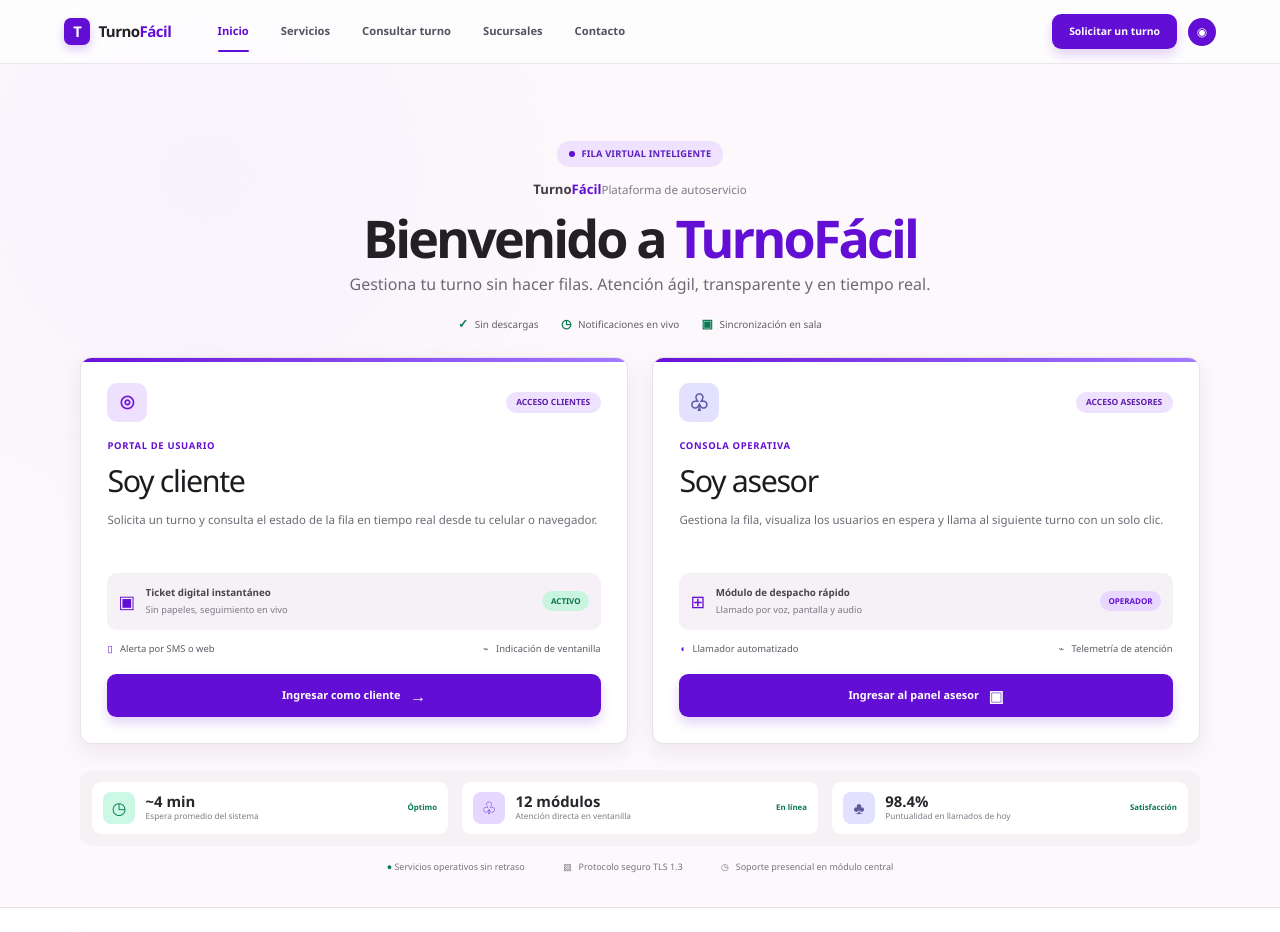
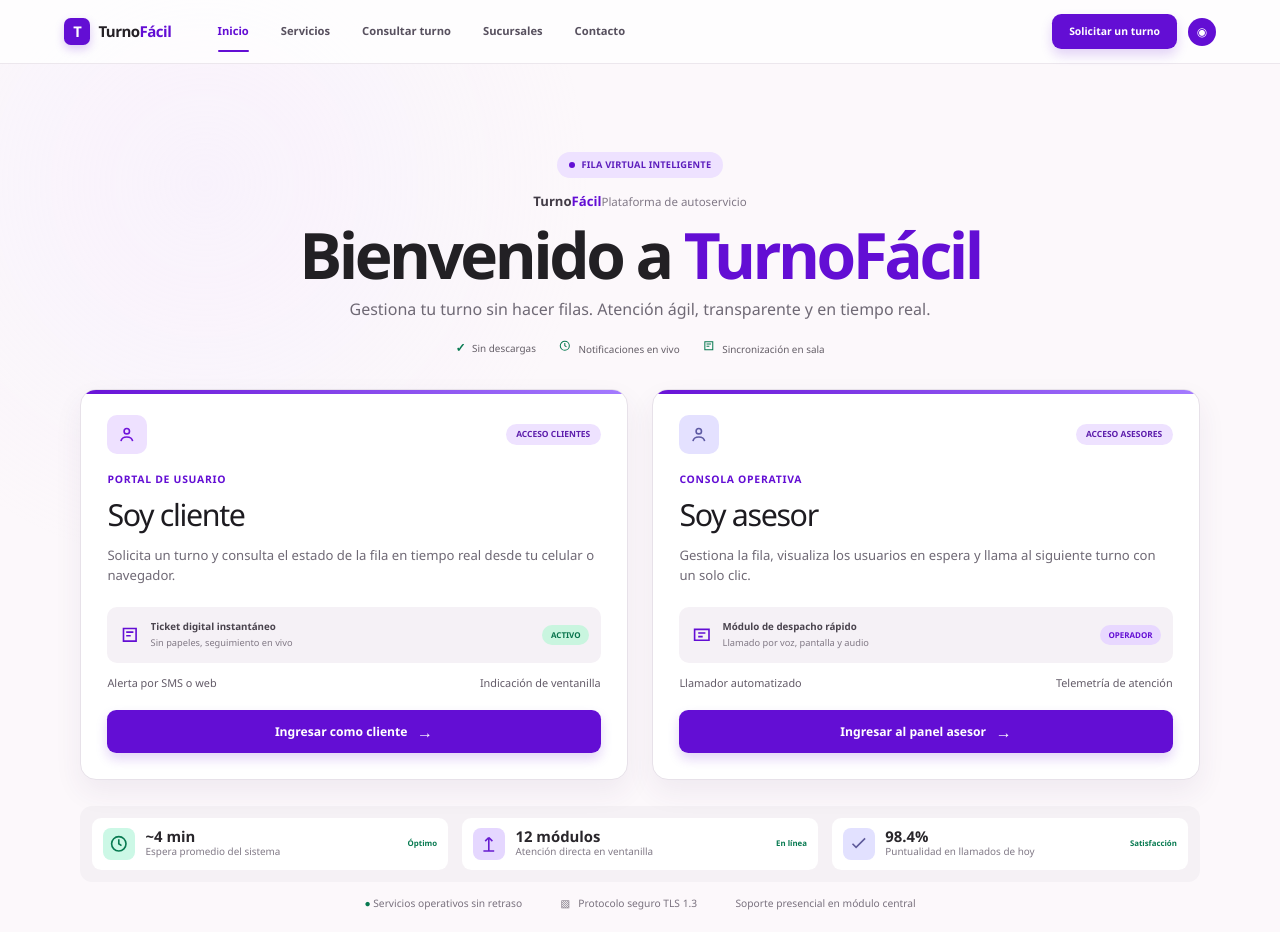
Before and after one commit to mateor32/turnos-app, an Angular app in the folder client/: page / in a window 1280 px wide. Shown: the top 932 px of the page. Built offline with nearby package versions, Linux system fonts and the light colour scheme.

Commit message:
Enhance UI components and loading states; improve accessibility and styling across the application

```diff
--- a/client/src/app/pages/access/access.component.html
+++ b/client/src/app/pages/access/access.component.html
@@ -4,12 +4,14 @@
     <span>Turno<span class="brand-accent">Fácil</span></span>
   </a>
   <section class="access-panel">
-    <div class="card-icon" [class.advisor-icon]="isAdmin" [class.user-icon]="!isAdmin">{{ isAdmin ? '♧' : '⌾' }}</div>
+    <div class="card-icon" [class.advisor-icon]="isAdmin" [class.user-icon]="!isAdmin">
+      <svg viewBox="0 0 24 24" aria-hidden="true"><circle cx="12" cy="8" r="3"/><path d="M5.5 19c.6-3 2.8-4.5 6.5-4.5s5.9 1.5 6.5 4.5"/></svg>
+    </div>
     <p class="card-kicker">{{ isAdmin ? 'Consola operativa' : 'Portal de usuario' }}</p>
     <h1>{{ isAdmin ? 'Panel asesor' : 'Solicita tu turno' }}</h1>
     <p>{{ isAdmin ? 'Ingresa para gestionar la fila y llamar al siguiente usuario.' : 'Ingresa tus datos para obtener un ticket digital y seguir tu turno.' }}</p>
     <a class="button button-primary" [routerLink]="isAdmin ? '/administradores' : '/clientes/turno'">
-      {{ isAdmin ? 'Ingresar al panel' : 'Solicitar turno' }} <span>→</span>
+      {{ isAdmin ? 'Ingresar al panel' : 'Solicitar turno' }} <span aria-hidden="true">→</span>
     </a>
     <a class="back-link" routerLink="/">← Volver al inicio</a>
   </section>
--- a/client/src/app/pages/admin-dashboard/admin-dashboard.component.ts
+++ b/client/src/app/pages/admin-dashboard/admin-dashboard.component.ts
@@ -82,7 +82,7 @@ export class AdminDashboardComponent implements OnInit, OnDestroy {
     this.recallHandle = setTimeout(() => this.isRecalling.set(false), 1200);
   }
 
-  private loadDashboard(showLoading = true): void {
+  protected loadDashboard(showLoading = true): void {
     if (showLoading) this.loading.set(true);
     this.request?.unsubscribe();
     this.request = forkJoin({
--- a/client/src/app/pages/home/home.component.html
+++ b/client/src/app/pages/home/home.component.html
@@ -37,9 +37,9 @@
       <p class="hero-copy">Gestiona tu turno sin hacer filas. Atención ágil, transparente y en tiempo real.</p>
 
       <div class="trust-strip" aria-label="Beneficios de TurnoFácil">
-        <span><b>✓</b> Sin descargas</span>
-        <span><b>◷</b> Notificaciones en vivo</span>
-        <span><b>▣</b> Sincronización en sala</span>
+        <span><b aria-hidden="true">✓</b> Sin descargas</span>
+        <span><b aria-hidden="true"><svg viewBox="0 0 24 24"><circle cx="12" cy="12" r="8"/><path d="M12 7v5l3 2"/></svg></b> Notificaciones en vivo</span>
+        <span><b aria-hidden="true"><svg viewBox="0 0 24 24"><path d="M5 5h14v14H5z"/><path d="M8 9h8M8 13h5"/></svg></b> Sincronización en sala</span>
       </div>
     </section>
 
@@ -47,20 +47,20 @@
       <article class="access-card">
         <div class="card-top-line"></div>
         <div class="card-heading">
-          <div class="card-icon user-icon">⌾</div>
+          <div class="card-icon user-icon"><svg viewBox="0 0 24 24" aria-hidden="true"><circle cx="12" cy="8" r="3"/><path d="M5.5 19c.6-3 2.8-4.5 6.5-4.5s5.9 1.5 6.5 4.5"/></svg></div>
           <span class="card-tag">Acceso clientes</span>
         </div>
         <p class="card-kicker">Portal de usuario</p>
         <h2>Soy cliente</h2>
         <p class="card-description">Solicita un turno y consulta el estado de la fila en tiempo real desde tu celular o navegador.</p>
         <div class="status-row">
-          <div class="status-symbol">▣</div>
+          <div class="status-symbol"><svg viewBox="0 0 24 24" aria-hidden="true"><path d="M5 5h14v14H5z"/><path d="M8 9h8M8 13h5"/></svg></div>
           <div><strong>Ticket digital instantáneo</strong><small>Sin papeles, seguimiento en vivo</small></div>
           <span class="status-badge success">Activo</span>
         </div>
         <div class="feature-row">
-          <span>▯ &nbsp; Alerta por SMS o web</span>
-          <span>⌁ &nbsp; Indicación de ventanilla</span>
+          <span>Alerta por SMS o web</span>
+          <span>Indicación de ventanilla</span>
         </div>
         <a class="button button-primary card-button" routerLink="/clientes">Ingresar como cliente <span>→</span></a>
       </article>
@@ -68,38 +68,38 @@
       <article class="access-card">
         <div class="card-top-line"></div>
         <div class="card-heading">
-          <div class="card-icon advisor-icon">♧</div>
+          <div class="card-icon advisor-icon"><svg viewBox="0 0 24 24" aria-hidden="true"><circle cx="12" cy="8" r="3"/><path d="M5.5 19c.6-3 2.8-4.5 6.5-4.5s5.9 1.5 6.5 4.5"/></svg></div>
           <span class="card-tag">Acceso asesores</span>
         </div>
         <p class="card-kicker">Consola operativa</p>
         <h2>Soy asesor</h2>
         <p class="card-description">Gestiona la fila, visualiza los usuarios en espera y llama al siguiente turno con un solo clic.</p>
         <div class="status-row">
-          <div class="status-symbol">⊞</div>
+          <div class="status-symbol"><svg viewBox="0 0 24 24" aria-hidden="true"><path d="M4 6h16v12H4z"/><path d="M8 10h8M8 14h5"/></svg></div>
           <div><strong>Módulo de despacho rápido</strong><small>Llamado por voz, pantalla y audio</small></div>
           <span class="status-badge operator">Operador</span>
         </div>
         <div class="feature-row">
-          <span>◖ &nbsp; Llamador automatizado</span>
-          <span>⌁ &nbsp; Telemetría de atención</span>
+          <span>Llamador automatizado</span>
+          <span>Telemetría de atención</span>
         </div>
-        <a class="button button-primary card-button" routerLink="/administradores">Ingresar al panel asesor <span>▣</span></a>
+        <a class="button button-primary card-button" routerLink="/administradores">Ingresar al panel asesor <span aria-hidden="true">→</span></a>
       </article>
     </section>
 
     <section class="metrics-section" id="como-funciona" aria-label="Indicadores del servicio">
       <div class="metric">
-        <span class="metric-icon mint">◷</span>
+        <span class="metric-icon mint"><svg viewBox="0 0 24 24" aria-hidden="true"><circle cx="12" cy="12" r="8"/><path d="M12 7v5l3 2"/></svg></span>
         <span><strong>~4 min</strong><small>Espera promedio del sistema</small></span>
         <em>Óptimo</em>
       </div>
       <div class="metric">
-        <span class="metric-icon lilac">♧</span>
+        <span class="metric-icon lilac"><svg viewBox="0 0 24 24" aria-hidden="true"><path d="M12 20V5m0 0L8 9m4-4 4 4M6 20h12"/></svg></span>
         <span><strong>12 módulos</strong><small>Atención directa en ventanilla</small></span>
         <em>En línea</em>
       </div>
       <div class="metric">
-        <span class="metric-icon lavender">♣</span>
+        <span class="metric-icon lavender"><svg viewBox="0 0 24 24" aria-hidden="true"><path d="m5 12 4 4L19 6"/></svg></span>
         <span><strong>98.4%</strong><small>Puntualidad en llamados de hoy</small></span>
         <em>Satisfacción</em>
       </div>
@@ -108,7 +108,7 @@
     <div class="service-note" id="sucursales">
       <span><b>●</b> Servicios operativos sin retraso</span>
       <span>▧ &nbsp; Protocolo seguro TLS 1.3</span>
-      <span>◷ &nbsp; Soporte presencial en módulo central</span>
+      <span>Soporte presencial en módulo central</span>
     </div>
   </main>
 
--- a/client/src/styles.css
+++ b/client/src/styles.css
@@ -11,8 +11,8 @@
   --primary-deep: #4f08ae;
   --primary-soft: #eee2ff;
   --success: #087a51;
-  --shadow-card: 0 8px 22px rgb(75 37 102 / 0.08);
-  font-family: 'Plus Jakarta Sans', 'Segoe UI', sans-serif;
+  --shadow-card: 0 12px 28px rgb(75 37 102 / 0.07);
+  font-family: 'Aptos', 'Segoe UI', sans-serif;
   color: var(--ink);
   background: var(--surface);
 }
@@ -29,6 +29,11 @@ body {
   min-width: 320px;
   margin: 0;
   background: var(--surface);
+}
+
+::selection {
+  color: #fff;
+  background: var(--primary);
 }
 
 button,
@@ -200,7 +205,7 @@ a {
   display: flex;
   flex-direction: column;
   align-items: center;
-  padding: clamp(2.4rem, 6vw, 4.8rem) 1.25rem 1.5rem;
+  padding: clamp(3rem, 7vw, 5.5rem) 1.25rem 2rem;
   text-align: center;
 }
 
@@ -239,7 +244,7 @@ a {
 .hero-section h1 {
   margin: 0.55rem 0 0.45rem;
   color: #222024;
-  font-size: clamp(2rem, 4.3vw, 3.25rem);
+  font-size: clamp(2.35rem, 5vw, 4rem);
   font-weight: 800;
   letter-spacing: -0.055em;
   line-height: 1.1;
@@ -268,9 +273,19 @@ a {
 }
 
 .trust-strip b {
+  display: inline-flex;
+  align-items: center;
   margin-right: 0.25rem;
   color: var(--success);
   font-size: 0.75rem;
+}
+
+.trust-strip svg {
+  width: 0.85rem;
+  height: 0.85rem;
+  fill: none;
+  stroke: currentColor;
+  stroke-width: 1.8;
 }
 
 .access-grid {
@@ -286,7 +301,7 @@ a {
   overflow: hidden;
   padding: 1.55rem 1.65rem 1.6rem;
   border: 1px solid var(--line);
-  border-radius: 0.72rem;
+  border-radius: 1rem;
   background: var(--surface-card);
   box-shadow: var(--shadow-card);
 }
@@ -312,8 +327,17 @@ a {
   height: 2.45rem;
   place-items: center;
   border-radius: 0.62rem;
-  font-size: 1.45rem;
   font-weight: 700;
+}
+
+.card-icon svg,
+.status-symbol svg,
+.metric-icon svg {
+  width: 1.35rem;
+  height: 1.35rem;
+  fill: none;
+  stroke: currentColor;
+  stroke-width: 1.8;
 }
 
 .user-icon {
@@ -339,7 +363,7 @@ a {
 .card-kicker {
   margin: 1.1rem 0 0.3rem;
   color: var(--primary);
-  font-size: 0.59rem;
+  font-size: 0.65rem;
   font-weight: 800;
   letter-spacing: 0.07em;
   text-transform: uppercase;
@@ -356,7 +380,7 @@ a {
   min-height: 2.85rem;
   margin: 0.45rem 0 1rem;
   color: var(--muted);
-  font-size: 0.72rem;
+  font-size: 0.82rem;
   line-height: 1.55;
 }
 
@@ -420,21 +444,17 @@ a {
   gap: 0.75rem;
   padding: 0.75rem 0 1.15rem;
   color: #625a67;
-  font-size: 0.59rem;
+  font-size: 0.68rem;
 }
 
 .feature-row span {
   white-space: nowrap;
 }
 
-.feature-row span:first-child::first-letter {
-  color: var(--primary);
-}
-
 .card-button {
   width: 100%;
   min-height: 2.7rem;
-  font-size: 0.68rem;
+  font-size: 0.76rem;
 }
 
 .card-button span {
@@ -502,7 +522,7 @@ a {
 .metric small {
   overflow: hidden;
   color: #807986;
-  font-size: 0.52rem;
+  font-size: 0.62rem;
   text-overflow: ellipsis;
   white-space: nowrap;
 }
@@ -523,7 +543,7 @@ a {
   gap: 2.4rem;
   padding: 0.9rem 1.25rem 2.1rem;
   color: #79717e;
-  font-size: 0.56rem;
+  font-size: 0.64rem;
 }
 
 .service-note b {
@@ -572,9 +592,7 @@ a {
   min-height: 100dvh;
   place-items: center;
   padding: 2rem 1.25rem;
-  background:
-    radial-gradient(circle at 50% 30%, rgb(238 226 255 / 0.7), transparent 30rem),
-    var(--surface);
+  background: var(--surface);
 }
 
 .access-brand {
@@ -587,7 +605,7 @@ a {
   width: min(100%, 28rem);
   padding: 2.3rem;
   border: 1px solid var(--line);
-  border-radius: 0.9rem;
+  border-radius: 1rem;
   background: #fff;
   box-shadow: var(--shadow-card);
   text-align: center;
@@ -735,9 +753,7 @@ a {
 
 .admin-shell {
   min-height: 100dvh;
-  background:
-    radial-gradient(circle at 12% 10%, rgb(238 226 255 / 0.3), transparent 26rem),
-    var(--surface);
+  background: var(--surface);
 }
 
 .admin-header {
@@ -747,7 +763,7 @@ a {
   min-height: 64px;
   padding: 0.7rem clamp(1.25rem, 5vw, 4.5rem);
   border-bottom: 1px solid rgb(231 225 233 / 0.74);
-  background: rgb(255 255 255 / 0.78);
+  background: #fff;
 }
 
 .admin-header-meta {
@@ -801,7 +817,7 @@ a {
   gap: 0.3rem;
   padding: 1.1rem 1.25rem;
   border: 1px solid var(--line);
-  border-radius: 0.72rem;
+  border-radius: 1rem;
   background: var(--surface-card);
   box-shadow: var(--shadow-card);
 }
@@ -835,7 +851,7 @@ a {
   overflow: hidden;
   padding: 1.6rem 1.7rem;
   border: 1px solid var(--line);
-  border-radius: 0.8rem;
+  border-radius: 1rem;
   background: var(--surface-card);
   box-shadow: var(--shadow-card);
 }
@@ -982,7 +998,7 @@ a {
 .admin-queue-table th {
   padding: 0.6rem 0.75rem;
   color: var(--muted);
-  font-size: 0.56rem;
+  font-size: 0.64rem;
   font-weight: 800;
   letter-spacing: 0.03em;
   text-transform: uppercase;
@@ -1000,7 +1016,7 @@ a {
 .admin-queue-table td {
   padding: 0.75rem;
   border-bottom: 1px solid var(--line);
-  font-size: 0.75rem;
+  font-size: 0.8rem;
 }
 
 .admin-queue-table tr:last-child td {
@@ -1034,6 +1050,63 @@ a {
   color: var(--muted);
   font-size: 0.78rem;
   text-align: center;
+}
+
+.admin-state {
+  display: flex;
+  align-items: center;
+  gap: 1rem;
+  margin-top: 1.5rem;
+  padding: 1.35rem;
+  border: 1px solid var(--line);
+  border-radius: 1rem;
+  background: var(--surface-card);
+  box-shadow: var(--shadow-card);
+}
+
+.admin-state strong {
+  display: block;
+}
+
+.admin-state p {
+  margin: 0.35rem 0 0;
+  color: var(--muted);
+  line-height: 1.5;
+}
+
+.admin-state-error {
+  border-color: #efc8ca;
+  background: #fffafa;
+}
+
+.admin-state .state-spinner {
+  width: 1.5rem;
+  height: 1.5rem;
+  flex: 0 0 1.5rem;
+  border: 3px solid var(--primary-soft);
+  border-top-color: var(--primary);
+  border-radius: 50%;
+  animation: spin 800ms linear infinite;
+}
+
+.admin-state .state-icon {
+  display: grid;
+  width: 2rem;
+  height: 2rem;
+  flex: 0 0 2rem;
+  place-items: center;
+  border-radius: 50%;
+  color: #9c1c24;
+  background: #fde4e4;
+  font-weight: 800;
+}
+
+.admin-state .button {
+  margin-left: auto;
+}
+
+@keyframes spin {
+  to { transform: rotate(360deg); }
 }
 
 @media (max-width: 1080px) {
```
Also changed, not shown: client/src/app/pages/admin-dashboard/admin-dashboard.component.html (+13 -1 lines), client/src/app/pages/client/client.component.css (+27 -14 lines), client/src/app/pages/client/client.component.html (+15 -4 lines).
